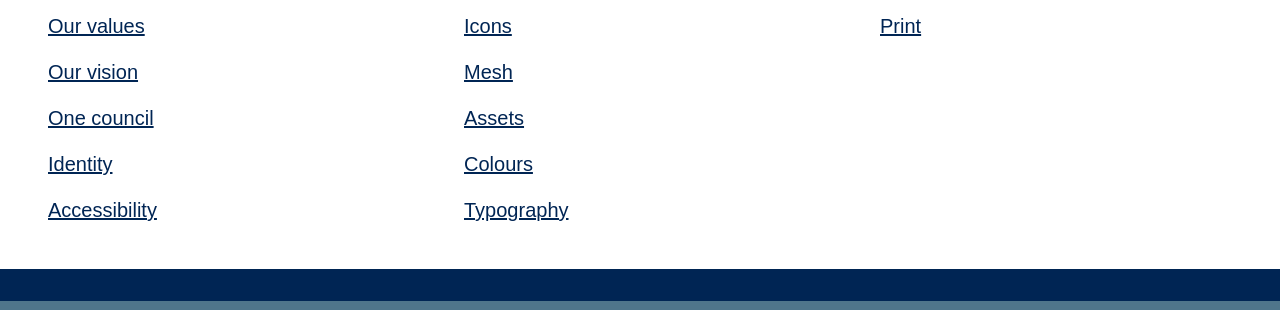
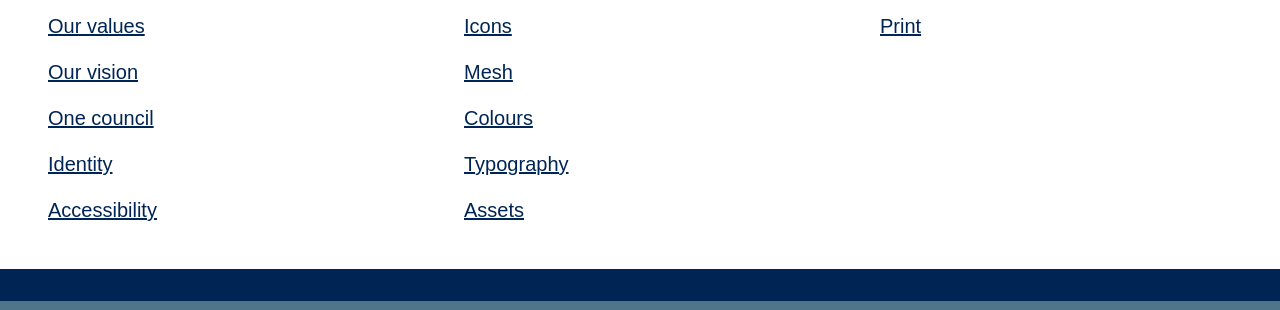
Before and after one commit to rothgov/design-manual, a Jekyll site: the page built from index.html, in a window 1280 px wide. Shown: the part 687-997 px from the top of the page. Built offline with Jekyll 4.4.1, drawn with Linux system fonts in a browser that asks for light colours; some web fonts are replaced.

Commit message:
Update index.html

```diff
--- a/index.html
+++ b/index.html
@@ -54,13 +54,13 @@ layout: default
           <a class="db pv2 link blue hover-blue-l" href="{{%20site.baseurl%20}}/design/mesh">Mesh</a>
         </li>
         <li>
-          <a class="db pv2 link blue hover-blue-l" href="{{%20site.baseurl%20}}/design/assets">Assets</a>
-        </li>
-        <li>
           <a class="db pv2 link blue hover-blue-l" href="{{%20site.baseurl%20}}/design/colours">Colours</a>
         </li>
         <li>
           <a class="db pv2 link blue hover-blue-l" href="{{%20site.baseurl%20}}/design/typography">Typography</a>
+        </li>
+        <li>
+          <a class="db pv2 link blue hover-blue-l" href="{{%20site.baseurl%20}}/design/assets">Assets</a>
         </li>
       </ul>
     </div>
```
